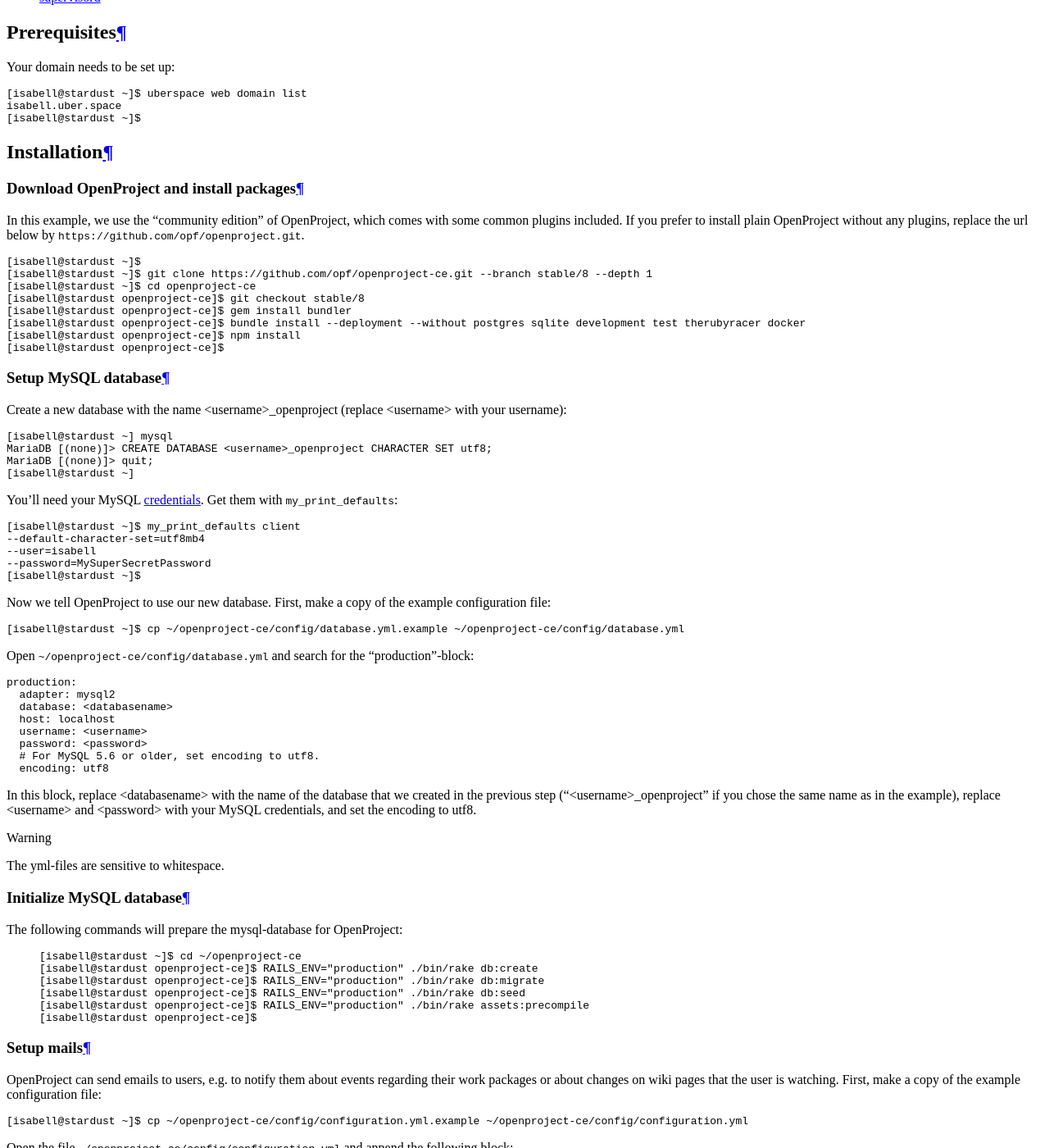
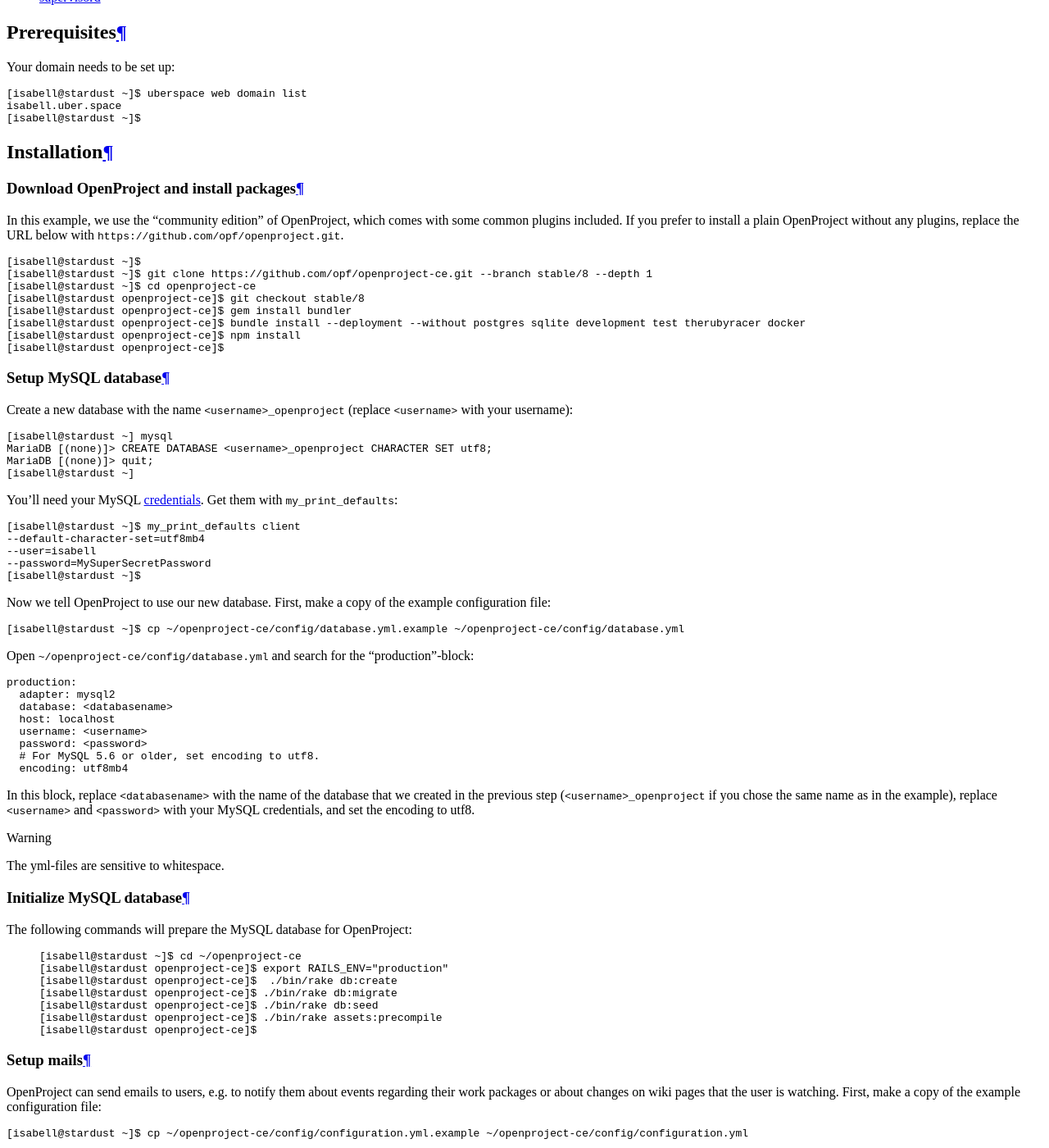
Before and after one commit to Uberspace/lab, a Sphinx documentation site: the page built from source/guide_openproject.rst, in a window 1280 px wide and 1400 px high, scrolled down 1874 px. Shown: the whole window at 82% size. Built offline with Sphinx 7.4.7 and the Read the Docs theme 2.0.0, drawn with Linux system fonts in a browser that asks for light colours; some of the changed text lies outside the part shown.

Commit message:
[openproject] Minor changes.

```diff
--- a/source/guide_openproject.rst
+++ b/source/guide_openproject.rst
@@ -37,7 +37,7 @@
 Download OpenProject and install packages
 -----------------------------------------
 
-In this example, we use the "community edition" of OpenProject, which comes with some common plugins included. If you prefer to install plain OpenProject without any plugins, replace the url below by ``https://github.com/opf/openproject.git``.
+In this example, we use the "community edition" of OpenProject, which comes with some common plugins included. If you prefer to install a plain OpenProject without any plugins, replace the URL below with ``https://github.com/opf/openproject.git``.
 
 .. code-block:: console
     :emphasize-lines: 2
@@ -55,7 +55,7 @@
 Setup MySQL database
 --------------------
 
-Create a new database with the name <username>_openproject (replace <username> with your username):
+Create a new database with the name ``<username>_openproject`` (replace ``<username>`` with your username):
 
 .. code-block:: console
     :emphasize-lines: 2
@@ -85,24 +85,25 @@
     username: <username>
     password: <password>
     # For MySQL 5.6 or older, set encoding to utf8.
-    encoding: utf8
+    encoding: utf8mb4
 
-In this block, replace <databasename> with the name of the database that we created in the previous step ("<username>_openproject" if you chose the same name as in the example), replace <username> and <password> with your MySQL credentials, and set the encoding to utf8.
+In this block, replace ``<databasename>`` with the name of the database that we created in the previous step (``<username>_openproject`` if you chose the same name as in the example), replace ``<username>`` and ``<password>`` with your MySQL credentials, and set the encoding to utf8.
 
 .. warning:: The yml-files are sensitive to whitespace.
 
 Initialize MySQL database
 -------------------------
 
-The following commands will prepare the mysql-database for OpenProject:
+The following commands will prepare the MySQL database for OpenProject:
 
   .. code-block:: console
 
     [isabell@stardust ~]$ cd ~/openproject-ce
-    [isabell@stardust openproject-ce]$ RAILS_ENV="production" ./bin/rake db:create
-    [isabell@stardust openproject-ce]$ RAILS_ENV="production" ./bin/rake db:migrate
-    [isabell@stardust openproject-ce]$ RAILS_ENV="production" ./bin/rake db:seed
-    [isabell@stardust openproject-ce]$ RAILS_ENV="production" ./bin/rake assets:precompile
+    [isabell@stardust openproject-ce]$ export RAILS_ENV="production"
+    [isabell@stardust openproject-ce]$  ./bin/rake db:create
+    [isabell@stardust openproject-ce]$ ./bin/rake db:migrate
+    [isabell@stardust openproject-ce]$ ./bin/rake db:seed
+    [isabell@stardust openproject-ce]$ ./bin/rake assets:precompile
     [isabell@stardust openproject-ce]$
 
 
@@ -192,8 +193,14 @@
 
     [isabell@stardust ~]$ supervisorctl reread
     [isabell@stardust ~]$ supervisorctl update
+
+Finally, make sure that your daemon is in state ``RUNNING``:
+
+::
+
     [isabell@stardust ~]$ supervisorctl start openproject-daemon
 
+If it's not, check out the log using ``supervisorctl tail openproject-daemon``
 
 
 Finishing installation
```
Also changed, not shown: other parts of source/guide_openproject.rst (+3 -3 lines).
